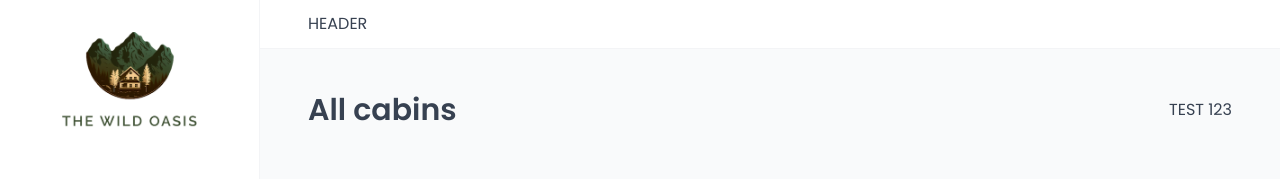
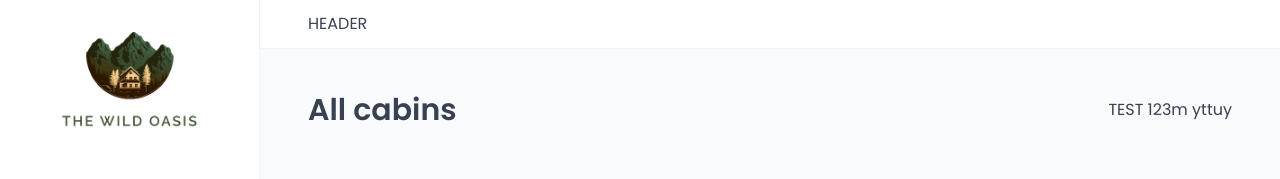
Before and after one commit to JinalShah5358/classy-quarters, a React (Vite) app: page /cabins in a window 1280 px wide. Shown: the top 179 px of the page. Built offline with nearby package versions, Linux system fonts and the light colour scheme; no server answers; the database is empty; a web font is replaced by a local one.

Commit message:
changes done asd

```diff
--- a/package.json
+++ b/package.json
@@ -12,6 +12,7 @@
   "dependencies": {
     "@supabase/supabase-js": "^2.47.10",
     "@tanstack/react-query": "^5.62.11",
+    "@tanstack/react-query-devtools": "^5.62.11",
     "react": "^18.2.0",
     "react-dom": "^18.2.0",
     "react-icons": "^5.4.0",
--- a/src/pages/Cabins.jsx
+++ b/src/pages/Cabins.jsx
@@ -11,7 +11,7 @@ function Cabins() {
   return (
     <Row type="horizontal">
       <Heading as="h1">All cabins</Heading>
-      <p>TEST 123</p>
+      <p>TEST 123m yttuy</p>
     </Row>
   );
 }
```
Also changed, not shown: 1 other file (tests, documents, lock files or other folders).
